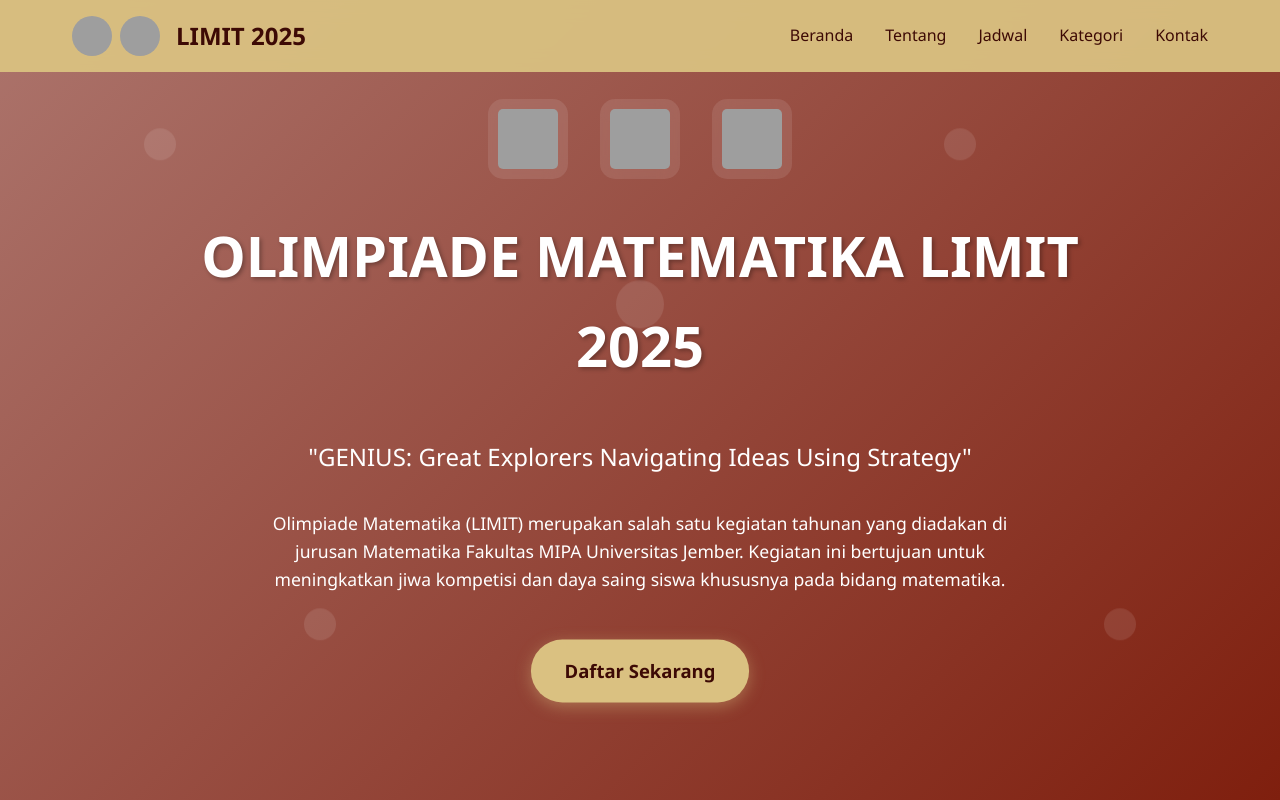
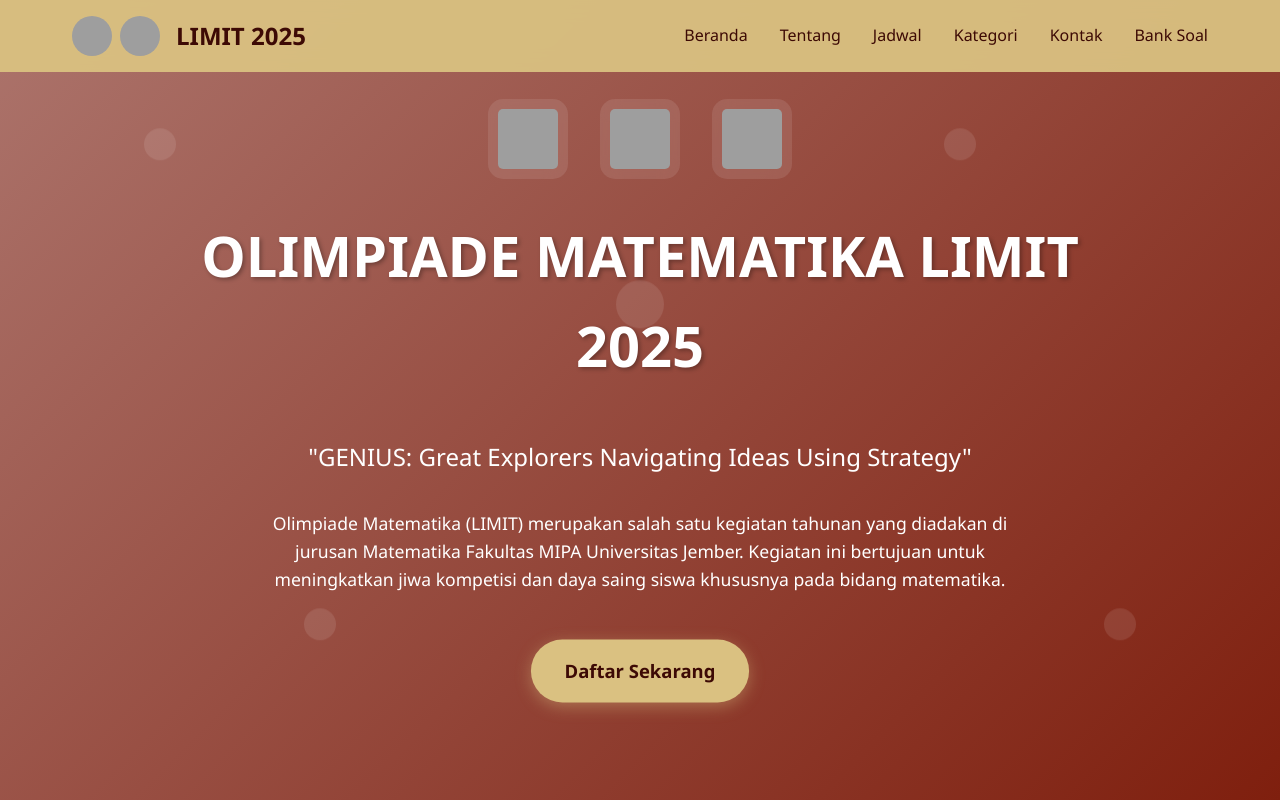
Before and after one commit to WibuZT/OlimLIMIT2025, a plain HTML site: page index.html in a window 1280 px wide. Shown: the top 800 px of the page. Drawn offline with Linux system fonts and the light colour scheme; grey boxes are pictures that could not be loaded.

Commit message:
Update index.html

```diff
--- a/index.html
+++ b/index.html
@@ -24,6 +24,7 @@
                 <li><a href="#schedule">Jadwal</a></li>
                 <li><a href="#categories">Kategori</a></li>
                 <li><a href="#contact">Kontak</a></li>
+                <li><a href="bank-soal.html">Bank Soal</a></li>
             </ul>
         </div>
     </nav>
```
